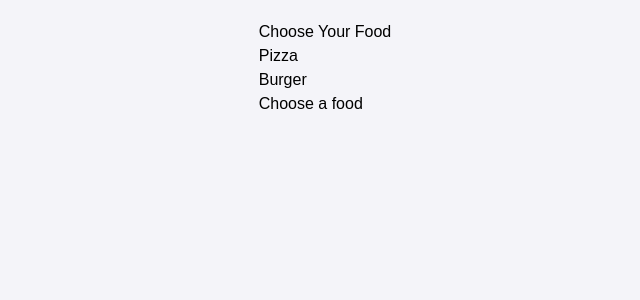
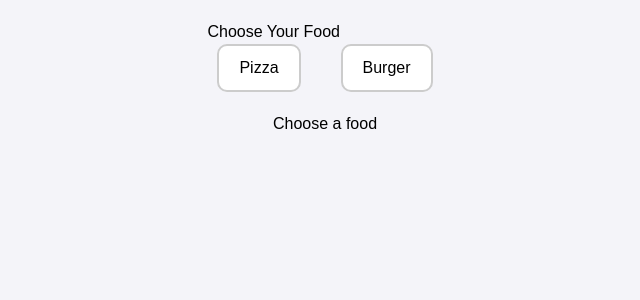
Before and after one commit to tomhula/jecarate, a Next.js app: page /food-rating in a window 1280 px wide. Shown: the top 300 px of the page, without its empty margins (315-955 px from the left). Built offline with nearby package versions, Linux system fonts and the light colour scheme.

Commit message:
Change classNames to properties of module styles

```diff
--- a/app/ui/food-rating/food-option.tsx
+++ b/app/ui/food-rating/food-option.tsx
@@ -1,9 +1,11 @@
 'use client'
+
+import styles from '../food-rating.module.css'
 
 export function FoodOption(props: { children: string; onClick: () => void })
 {
     return (
-        <div className="food-option" onClick={props.onClick}>
+        <div className={styles.foodOption} onClick={props.onClick}>
             {props.children}
         </div>
     )
--- a/app/ui/food-rating/food-question.tsx
+++ b/app/ui/food-rating/food-question.tsx
@@ -1,9 +1,10 @@
 import React from 'react'
+import styles from '../food-rating.module.css'
 
 export function FoodFormQuestion(props: { children: React.ReactNode })
 {
     return (
-        <div className="form-question">
+        <div className={styles.formQuestion}>
             {props.children}
         </div>
     )
--- a/app/ui/food-rating/food-selector.tsx
+++ b/app/ui/food-rating/food-selector.tsx
@@ -3,6 +3,7 @@
 import { useState } from 'react';
 import { FoodOption } from '@/app/ui/food-rating/food-option';
 import { FoodFormQuestion } from '@/app/ui/food-rating/food-question'
+import styles from '../food-rating.module.css'
 
 export default function FoodSelector()
 {
@@ -15,13 +16,13 @@ export default function FoodSelector()
 
     return (
         <>
-            <div className="food-options">
+            <div className={styles.foodOptions}>
                 <FoodOption onClick={() => handleFoodOptionClick('Pizza')}>Pizza</FoodOption>
                 <FoodOption onClick={() => handleFoodOptionClick('Burger')}>Burger</FoodOption>
             </div>
 
             { !showForm && (
-                    <div id="message" className="message">
+                    <div id="message" className={styles.message}>
                         Choose a food
                     </div>
                 )
```
